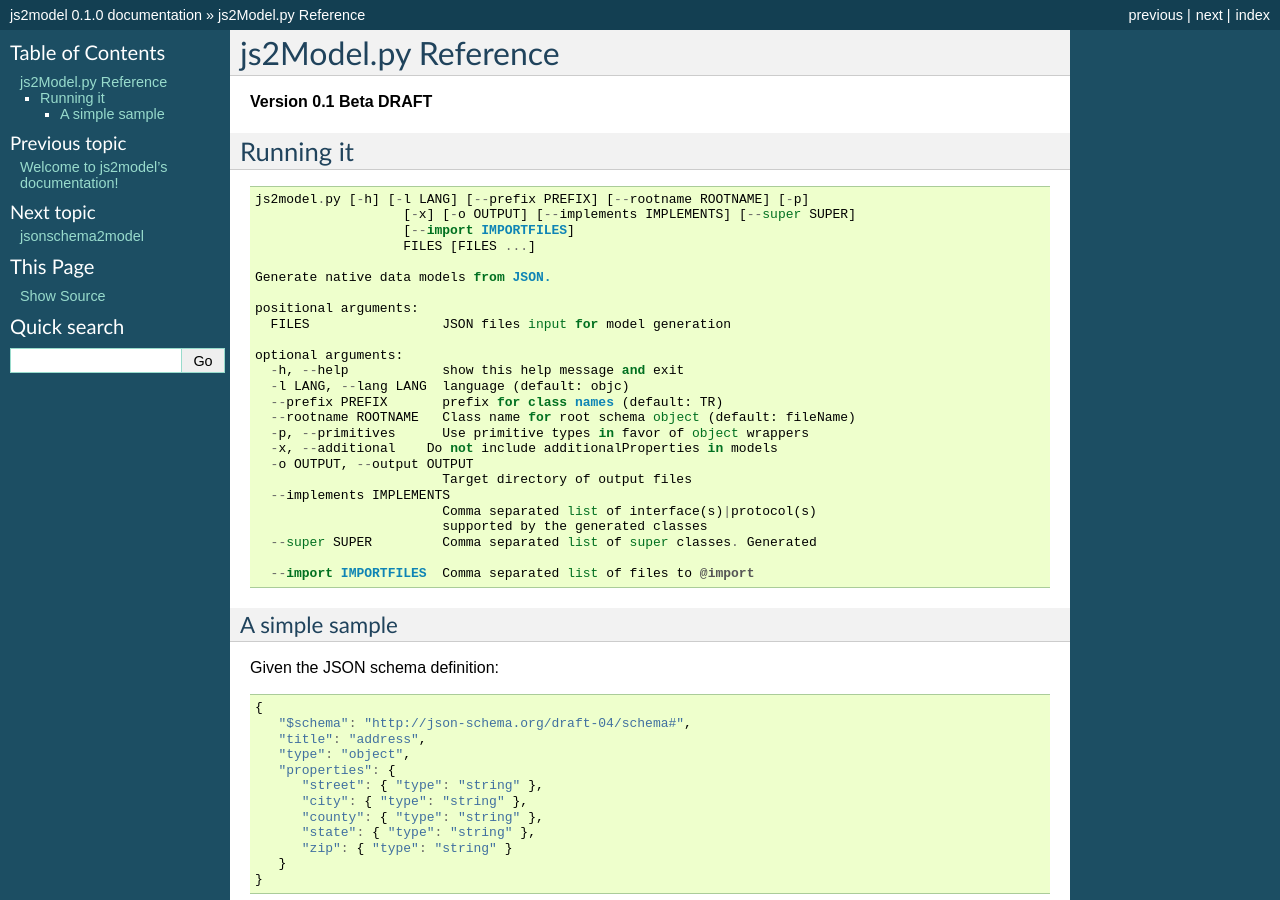
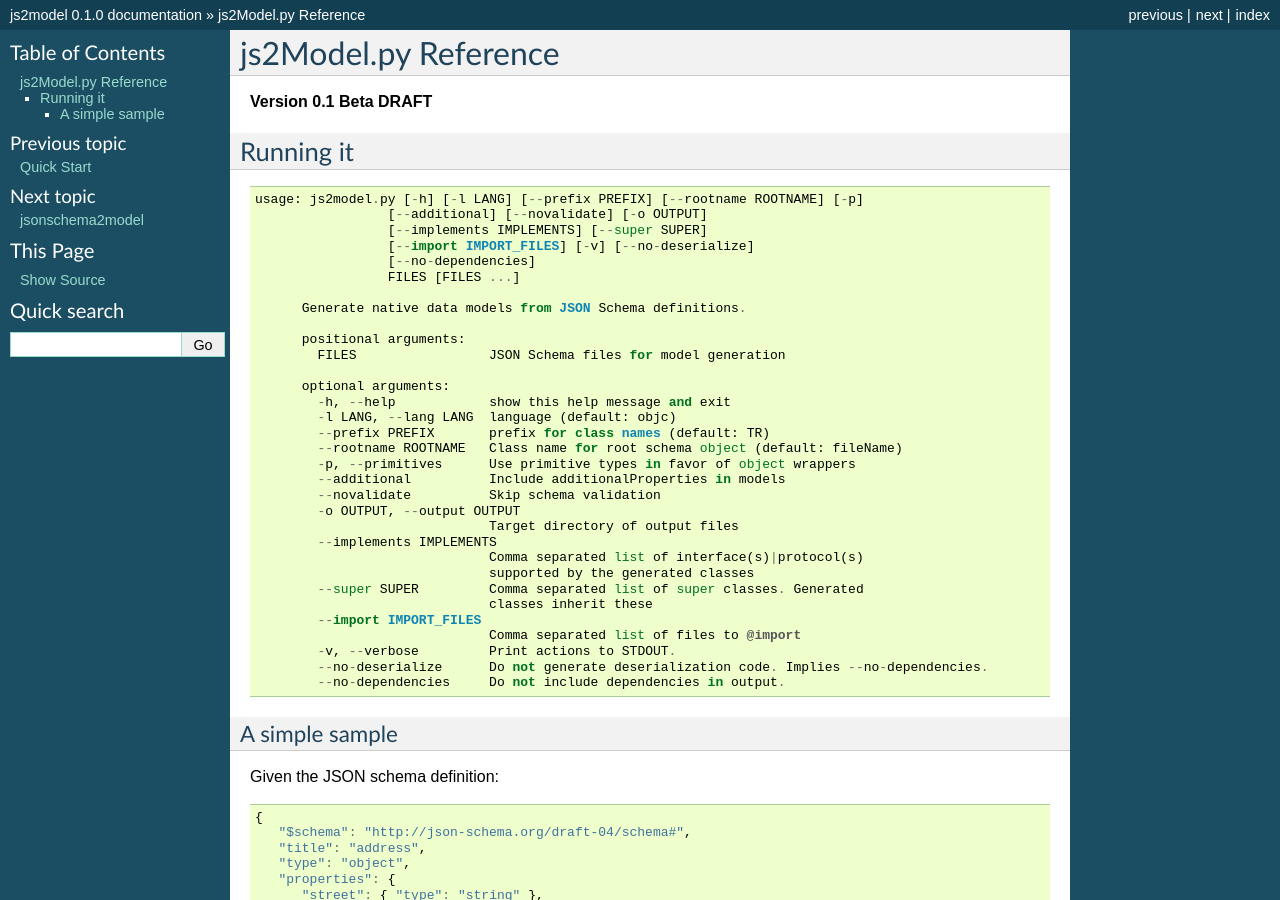
Before and after one commit to thomsonreuters/js2model, a Sphinx documentation site: the page built from docs/source/js2model.rst, in a window 1280 px wide and 900 px high. Built offline with Sphinx 7.4.7, drawn with Linux system fonts in a browser that asks for light colours.

Commit message:
ADD: js2model script (no extension version).
ADD: Mmore documentation

FIX: bug fixes.

```diff
--- a/docs/source/index.rst
+++ b/docs/source/index.rst
@@ -11,6 +11,7 @@ Contents:
 .. toctree::
    :maxdepth: 2
 
+   quickstart
    js2model
    jsonschema2model
 
--- a/docs/source/js2model.rst
+++ b/docs/source/js2model.rst
@@ -9,31 +9,38 @@ Running it
 ~~~~~~~~~~
 ::
 
-  js2model.py [-h] [-l LANG] [--prefix PREFIX] [--rootname ROOTNAME] [-p]
-                     [-x] [-o OUTPUT] [--implements IMPLEMENTS] [--super SUPER]
-                     [--import IMPORTFILES]
-                     FILES [FILES ...]
+  usage: js2model.py [-h] [-l LANG] [--prefix PREFIX] [--rootname ROOTNAME] [-p]
+                   [--additional] [--novalidate] [-o OUTPUT]
+                   [--implements IMPLEMENTS] [--super SUPER]
+                   [--import IMPORT_FILES] [-v] [--no-deserialize]
+                   [--no-dependencies]
+                   FILES [FILES ...]
 
-  Generate native data models from JSON.
+        Generate native data models from JSON Schema definitions.
 
-  positional arguments:
-    FILES                 JSON files input for model generation
+        positional arguments:
+          FILES                 JSON Schema files for model generation
 
-  optional arguments:
-    -h, --help            show this help message and exit
-    -l LANG, --lang LANG  language (default: objc)
-    --prefix PREFIX       prefix for class names (default: TR)
-    --rootname ROOTNAME   Class name for root schema object (default: fileName)
-    -p, --primitives      Use primitive types in favor of object wrappers
-    -x, --additional    Do not include additionalProperties in models
-    -o OUTPUT, --output OUTPUT
-                          Target directory of output files
-    --implements IMPLEMENTS
-                          Comma separated list of interface(s)|protocol(s)
-                          supported by the generated classes
-    --super SUPER         Comma separated list of super classes. Generated
-
-    --import IMPORTFILES  Comma separated list of files to @import
+        optional arguments:
+          -h, --help            show this help message and exit
+          -l LANG, --lang LANG  language (default: objc)
+          --prefix PREFIX       prefix for class names (default: TR)
+          --rootname ROOTNAME   Class name for root schema object (default: fileName)
+          -p, --primitives      Use primitive types in favor of object wrappers
+          --additional          Include additionalProperties in models
+          --novalidate          Skip schema validation
+          -o OUTPUT, --output OUTPUT
+                                Target directory of output files
+          --implements IMPLEMENTS
+                                Comma separated list of interface(s)|protocol(s)
+                                supported by the generated classes
+          --super SUPER         Comma separated list of super classes. Generated
+                                classes inherit these
+          --import IMPORT_FILES
+                                Comma separated list of files to @import
+          -v, --verbose         Print actions to STDOUT.
+          --no-deserialize      Do not generate deserialization code. Implies --no-dependencies.
+          --no-dependencies     Do not include dependencies in output.
 
 A simple sample
 ---------------
```
Also changed, not shown: docs/samples/quickstart.schema.json (added, +22 -0 lines), docs/source/quickstart.rst (added, +301 -0 lines), 7 other files.
